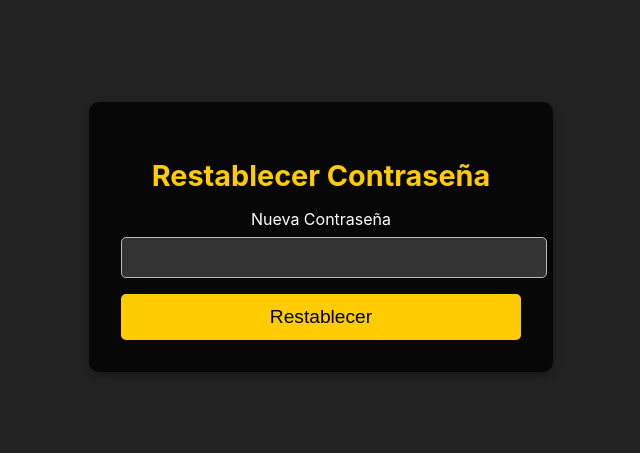
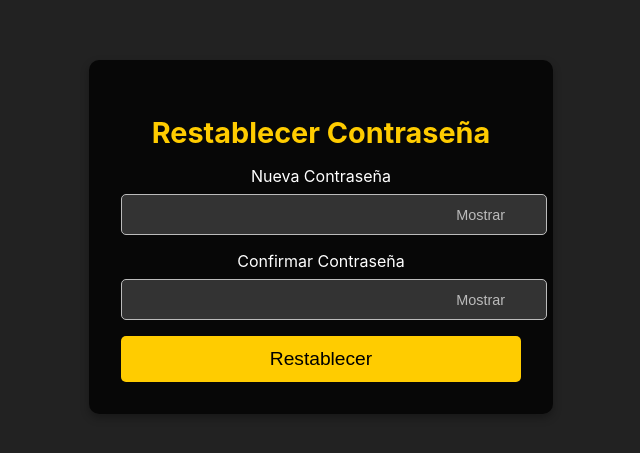
Before and after one commit to oscarmtz17/coachPrimeFrontend, a React (Create React App) app: page /reset-password/1 in a window 1280 px wide. Shown: the part 163-616 px from the top of the page, without its empty margins (319-959 px from the left). Built offline with nearby package versions, Linux system fonts and the light colour scheme.

Commit message:
forgotPassword and resetPassword emails service integrated

```diff
--- a/src/App.tsx
+++ b/src/App.tsx
@@ -24,10 +24,8 @@ const App: React.FC = () => (
         <Route path="/" element={<Home />} />
         <Route path="/login" element={<Login />} />
         <Route path="/register" element={<Register />} />
-        <Route path="/forgot-password" element={<ForgotPassword />} />{" "}
-        {/* Nueva ruta */}
-        <Route path="/reset-password/:token" element={<ResetPassword />} />{" "}
-        {/* Nueva ruta */}
+        <Route path="/forgot-password" element={<ForgotPassword />} />
+        <Route path="/reset-password/:token" element={<ResetPassword />} />
         {/* Rutas protegidas */}
         <Route element={<ProtectedRoute />}>
           <Route path="/dashboard" element={<Dashboard />} />
--- a/src/pages/ResetPassword.tsx
+++ b/src/pages/ResetPassword.tsx
@@ -4,18 +4,74 @@ import { resetPassword } from "../services/api";
 
 const ResetPassword: React.FC = () => {
   const { token } = useParams();
+  const decodedToken = decodeURIComponent(token || ""); // Decodificar token
   const navigate = useNavigate();
   const [password, setPassword] = useState("");
+  const [confirmPassword, setConfirmPassword] = useState("");
+  const [passwordError, setPasswordError] = useState<string | null>(null);
   const [message, setMessage] = useState<string | null>(null);
+  const [loading, setLoading] = useState(false);
+  const [showPassword, setShowPassword] = useState(false);
+  const [showConfirmPassword, setShowConfirmPassword] = useState(false);
+
+  const validatePassword = (password: string): boolean => {
+    const regex = /^(?=.*[A-Z])(?=.*[a-z])(?=.*\d)(?=.*[\W_]).{8,}$/;
+    return regex.test(password);
+  };
+
+  const handlePasswordBlur = () => {
+    if (!validatePassword(password)) {
+      setPasswordError(
+        `La nueva contraseña no cumple con los requisitos de seguridad. Asegúrate de que:
+        - Tenga al menos 8 caracteres.
+        - Contenga al menos una letra mayúscula.
+        - Contenga al menos una letra minúscula.
+        - Contenga al menos un número.
+        - Incluya al menos un carácter especial (por ejemplo: !@#$%^&*).`
+      );
+    } else if (confirmPassword && password !== confirmPassword) {
+      setPasswordError("Las contraseñas no coinciden.");
+    } else {
+      setPasswordError(null);
+    }
+  };
+
+  const handleConfirmPasswordBlur = () => {
+    if (password && password !== confirmPassword) {
+      setPasswordError("Las contraseñas no coinciden.");
+    } else {
+      setPasswordError(null);
+    }
+  };
 
   const handleSubmit = async (e: React.FormEvent) => {
     e.preventDefault();
+    if (!validatePassword(password)) {
+      setPasswordError(
+        `La nueva contraseña no cumple con los requisitos de seguridad. Asegúrate de que:
+        - Tenga al menos 8 caracteres.
+        - Contenga al menos una letra mayúscula.
+        - Contenga al menos una letra minúscula.
+        - Contenga al menos un número.
+        - Incluya al menos un carácter especial (por ejemplo: !@#$%^&*).`
+      );
+      return;
+    }
+
+    if (password !== confirmPassword) {
+      setPasswordError("Las contraseñas no coinciden.");
+      return;
+    }
+
+    setLoading(true);
     try {
-      await resetPassword(token!, password);
+      await resetPassword(decodedToken, password);
       setMessage("Contraseña restablecida correctamente.");
       setTimeout(() => navigate("/login"), 2000);
     } catch (error) {
       setMessage("Hubo un problema. Por favor, intenta de nuevo.");
+    } finally {
+      setLoading(false);
     }
   };
 
@@ -50,7 +106,7 @@ const ResetPassword: React.FC = () => {
           onSubmit={handleSubmit}
           style={{ display: "flex", flexDirection: "column" }}
         >
-          <div style={{ marginBottom: "1rem" }}>
+          <div style={{ marginBottom: "1rem", position: "relative" }}>
             <label
               htmlFor="password"
               style={{ display: "block", marginBottom: "0.5rem" }}
@@ -59,9 +115,10 @@ const ResetPassword: React.FC = () => {
             </label>
             <input
               id="password"
-              type="password"
+              type={showPassword ? "text" : "password"}
               value={password}
               onChange={(e) => setPassword(e.target.value)}
+              onBlur={handlePasswordBlur}
               required
               style={{
                 width: "100%",
@@ -73,25 +130,92 @@ const ResetPassword: React.FC = () => {
                 color: "#fff",
               }}
             />
+            <button
+              type="button"
+              onClick={() => setShowPassword(!showPassword)}
+              style={{
+                position: "absolute",
+                right: "10px",
+                top: "70%",
+                transform: "translateY(-50%)",
+                background: "none",
+                border: "none",
+                color: "#bbb",
+                cursor: "pointer",
+                fontSize: "0.9rem",
+              }}
+            >
+              {showPassword ? "Ocultar" : "Mostrar"}
+            </button>
           </div>
+          <div style={{ marginBottom: "1rem", position: "relative" }}>
+            <label
+              htmlFor="confirmPassword"
+              style={{ display: "block", marginBottom: "0.5rem" }}
+            >
+              Confirmar Contraseña
+            </label>
+            <input
+              id="confirmPassword"
+              type={showConfirmPassword ? "text" : "password"}
+              value={confirmPassword}
+              onChange={(e) => setConfirmPassword(e.target.value)}
+              onBlur={handleConfirmPasswordBlur}
+              required
+              style={{
+                width: "100%",
+                padding: "0.75rem",
+                borderRadius: "5px",
+                border: "1px solid #bbb",
+                outline: "none",
+                backgroundColor: "#333",
+                color: "#fff",
+              }}
+            />
+            <button
+              type="button"
+              onClick={() => setShowConfirmPassword(!showConfirmPassword)}
+              style={{
+                position: "absolute",
+                right: "10px",
+                top: "70%",
+                transform: "translateY(-50%)",
+                background: "none",
+                border: "none",
+                color: "#bbb",
+                cursor: "pointer",
+                fontSize: "0.9rem",
+              }}
+            >
+              {showConfirmPassword ? "Ocultar" : "Mostrar"}
+            </button>
+          </div>
+          <div>
+            {passwordError && (
+              <small style={{ color: "red", fontSize: "0.9rem" }}>
+                {passwordError}
+              </small>
+            )}
+          </div>
+          {message && (
+            <p style={{ marginBottom: "1rem", color: "#bbb" }}>{message}</p>
+          )}
           <button
             type="submit"
+            disabled={loading}
             style={{
-              backgroundColor: "#ffcc00",
+              backgroundColor: loading ? "#bbb" : "#ffcc00",
               color: "#000",
               padding: "0.75rem",
               border: "none",
               borderRadius: "5px",
               fontSize: "1.2rem",
-              cursor: "pointer",
+              cursor: loading ? "not-allowed" : "pointer",
             }}
           >
-            Restablecer
+            {loading ? "Cargando..." : "Restablecer"}
           </button>
         </form>
-        {message && (
-          <p style={{ marginTop: "1rem", color: "#bbb" }}>{message}</p>
-        )}
       </div>
     </div>
   );
--- a/src/services/api.ts
+++ b/src/services/api.ts
@@ -94,7 +94,7 @@ function isTokenExpiring(token: string): boolean {
 
 export const sendPasswordReset = async (email: string) => {
   const response = await axios.post(
-    `${api.defaults.baseURL}/auth/reset-password`,
+    `${api.defaults.baseURL}/auth/forgot-password`,
     { email }
   );
   return response.data;
```
